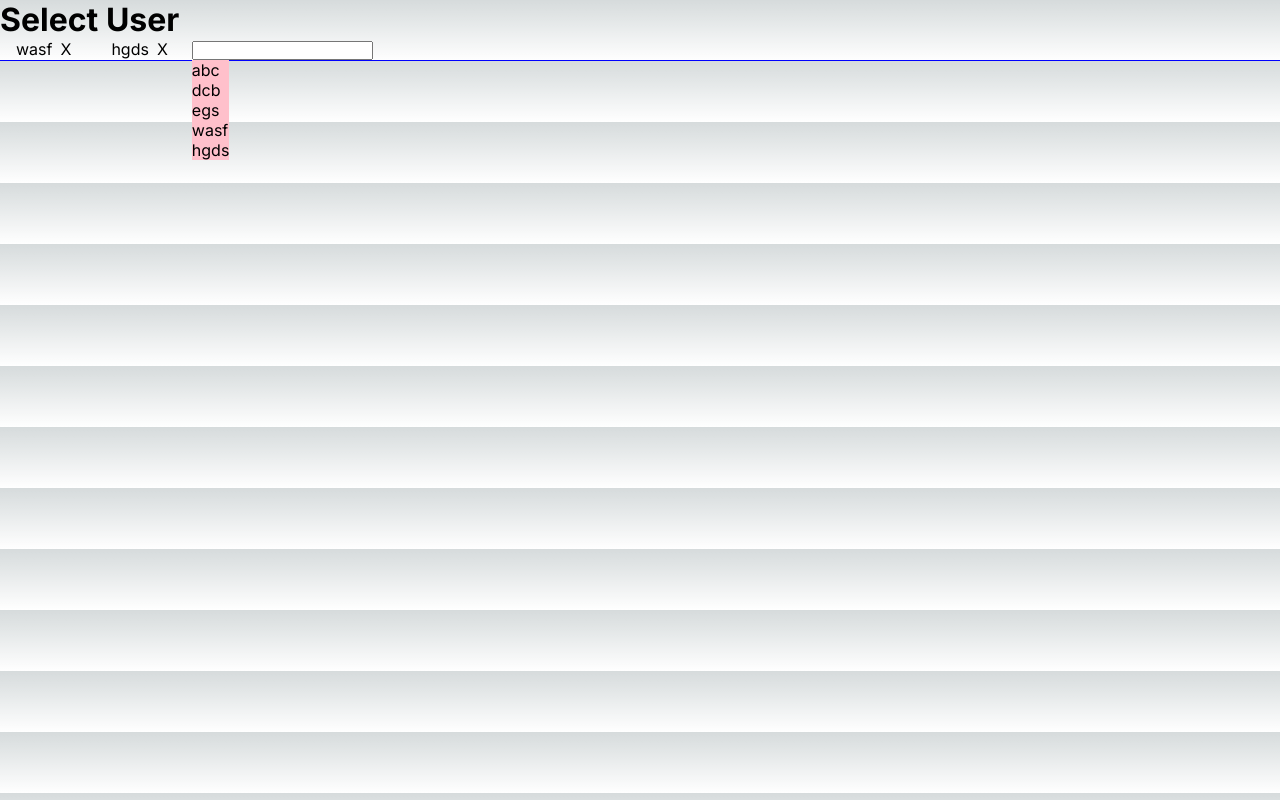
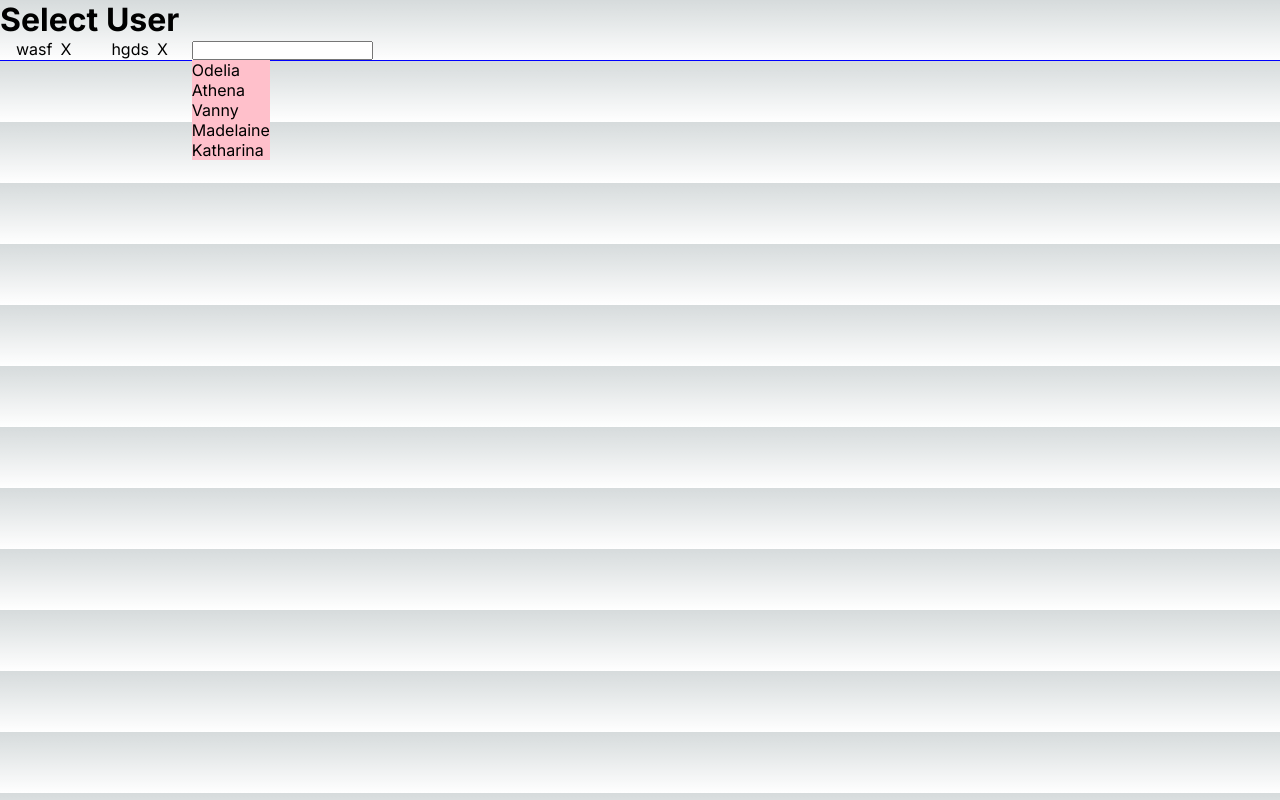
Before and after one commit to hoysal08/chip-demo, a Next.js app: page / in a window 1280 px wide. Built offline with nearby package versions, Linux system fonts and the light colour scheme.

Commit message:
added a data file and select user func

```diff
--- a/src/Components/UserInput/UserInput.css
+++ b/src/Components/UserInput/UserInput.css
@@ -6,3 +6,6 @@
 }
 .new-input {
 }
+.hide-me{
+    display: none;
+}
--- a/src/Components/UserInput/UserInput.jsx
+++ b/src/Components/UserInput/UserInput.jsx
@@ -3,28 +3,9 @@ import { useEffect, useState } from "react";
 import "./UserInput.css";
 import UserCard from "../UserCard/UserCard";
 import UserListModal from "../UserListModal/UserListModal";
-const arr = [
-  {
-    name: "abc",
-    email: "abc@example.com",
-  },
-  {
-    name: "dcb",
-    email: "dcb@example.com",
-  },
-  {
-    name: "egs",
-    email: "egs@example.com",
-  },
-  {
-    name: "wasf",
-    email: "wasf@example.com",
-  },
-  {
-    name: "hgds",
-    email: "hgds@example.com",
-  },
-];
+import { users } from "../../constants/index";
+
+const arr = users;
 
 const UserInput = () => {
   const [selectedUser, setSelectedUser] = useState([
@@ -61,7 +42,9 @@ const UserInput = () => {
   };
 
   const selectUser = (user) => {
-    setSelectedUser(selectedUser.push(user));
+    const updatedSelectedUser = [...selectedUser];
+    updatedSelectedUser.push(user);
+    setSelectedUser(updatedSelectedUser);
   };
 
   return (
@@ -77,8 +60,8 @@ const UserInput = () => {
         );
       })}
       <div className="new-input">
-        <input onChange={(e) => handleInput(e)} />
-        {true && <UserListModal UserList={suggestedUsers} />}
+        <input onChange={(e) => handleInput(e)} type="text" />
+        {<UserListModal UserList={suggestedUsers} selectUser={selectUser} />}
       </div>
     </div>
   );
--- a/src/Components/UserListModal/UserListModal.jsx
+++ b/src/Components/UserListModal/UserListModal.jsx
@@ -1,11 +1,15 @@
-import { Amarante } from "next/font/google";
 import "./UserListModal.css";
-const UserListModal = ({ UserList }) => {
-  console.log(UserList);
+
+const UserListModal = ({ UserList, selectUser }) => {
+  UserList = UserList.slice(0, 5);
   return (
     <ul className="user-list-modal">
       {UserList.map((user, index) => {
-        return <li key={index}>{user.name}</li>;
+        return (
+          <li onClick={() => selectUser(user)} key={index}>
+            {user.name}
+          </li>
+        );
       })}
     </ul>
   );
--- /dev/null
+++ b/src/constants/index.js
@@ -0,0 +1,102 @@
+export const users = [
+  {
+    name: "Odelia",
+    email: "oslateford0@furl.net",
+    image: "http://dummyimage.com/209x100.png/cc0000/ffffff",
+  },
+  {
+    name: "Athena",
+    email: "awanstall1@digg.com",
+    image: "http://dummyimage.com/159x100.png/dddddd/000000",
+  },
+  {
+    name: "Vanny",
+    email: "vflewan2@amazonaws.com",
+    image: "http://dummyimage.com/236x100.png/cc0000/ffffff",
+  },
+  {
+    name: "Madelaine",
+    email: "mgavaran3@spiegel.de",
+    image: "http://dummyimage.com/171x100.png/ff4444/ffffff",
+  },
+  {
+    name: "Katharina",
+    email: "kkynvin4@jiathis.com",
+    image: "http://dummyimage.com/168x100.png/dddddd/000000",
+  },
+  {
+    name: "Fiorenze",
+    email: "festable5@dailymotion.com",
+    image: "http://dummyimage.com/133x100.png/ff4444/ffffff",
+  },
+  {
+    name: "Delcine",
+    email: "dbellas6@uol.com.br",
+    image: "http://dummyimage.com/128x100.png/ff4444/ffffff",
+  },
+  {
+    name: "Aldus",
+    email: "awoodsford7@quantcast.com",
+    image: "http://dummyimage.com/231x100.png/ff4444/ffffff",
+  },
+  {
+    name: "Boris",
+    email: "bsicha8@wordpress.com",
+    image: "http://dummyimage.com/179x100.png/ff4444/ffffff",
+  },
+  {
+    name: "Ludovika",
+    email: "llyste9@slate.com",
+    image: "http://dummyimage.com/175x100.png/ff4444/ffffff",
+  },
+  {
+    name: "Tedi",
+    email: "tknightona@github.io",
+    image: "http://dummyimage.com/246x100.png/cc0000/ffffff",
+  },
+  {
+    name: "Fabian",
+    email: "fhillborneb@myspace.com",
+    image: "http://dummyimage.com/103x100.png/cc0000/ffffff",
+  },
+  {
+    name: "Fayth",
+    email: "ffearonc@tumblr.com",
+    image: "http://dummyimage.com/151x100.png/5fa2dd/ffffff",
+  },
+  {
+    name: "Yvor",
+    email: "yplaced@nymag.com",
+    image: "http://dummyimage.com/214x100.png/cc0000/ffffff",
+  },
+  {
+    name: "Timmie",
+    email: "tmcswane@odnoklassniki.ru",
+    image: "http://dummyimage.com/233x100.png/ff4444/ffffff",
+  },
+  {
+    name: "Clerkclaude",
+    email: "cnathanf@comcast.net",
+    image: "http://dummyimage.com/115x100.png/dddddd/000000",
+  },
+  {
+    name: "Raymond",
+    email: "rfishburng@about.me",
+    image: "http://dummyimage.com/215x100.png/dddddd/000000",
+  },
+  {
+    name: "Sergio",
+    email: "sstolleryh@wsj.com",
+    image: "http://dummyimage.com/140x100.png/5fa2dd/ffffff",
+  },
+  {
+    name: "Kattie",
+    email: "ktreskei@apache.org",
+    image: "http://dummyimage.com/192x100.png/5fa2dd/ffffff",
+  },
+  {
+    name: "Biddie",
+    email: "bskatej@ask.com",
+    image: "http://dummyimage.com/110x100.png/dddddd/000000",
+  },
+];
```
